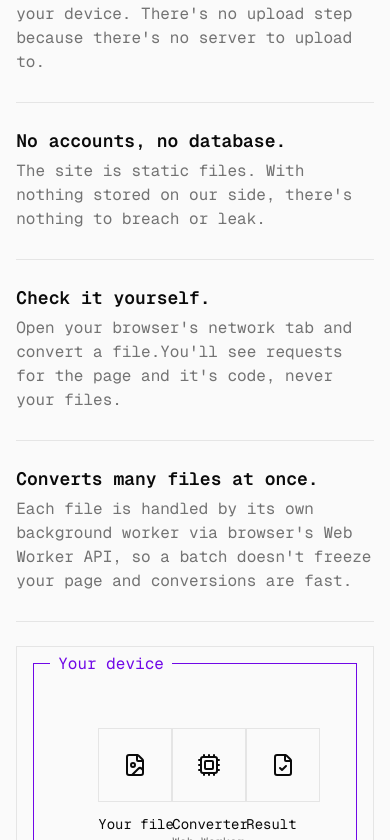
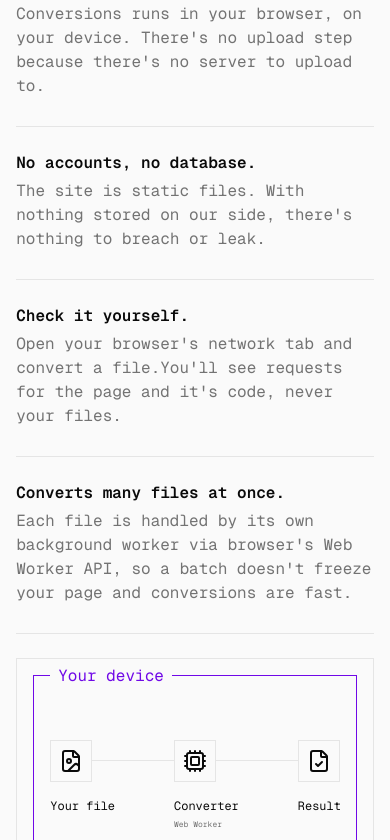
Before and after one commit to salman9802/image2image, a Next.js app: page / in a window 390 px wide. Shown: the part 964-1804 px from the top of the page. Built offline with nearby package versions, Linux system fonts and the light colour scheme.

Commit message:
feat: make `FeatureSection` mobile responsive

```diff
--- a/app/_components/FeatureSection.tsx
+++ b/app/_components/FeatureSection.tsx
@@ -35,7 +35,7 @@ const FeatureSection = () => {
       {/* Left/Top section */}
       <div className="flex-1 flex flex-col gap-6">
         <div className="flex flex-col gap-2">
-          <h1 className="font-semibold text-lg md:text-xl lg:text-2xl">There's no server to send it to.</h1>
+          <h1 className="font-semibold text-xl md:text-2xl lg:text-3xl">There's no server to send it to.</h1>
           <p className="text-muted-foreground">This tool is a static site. Privacy isn't a policy you have to trust, it's how the thing is built.</p>
         </div>
 
@@ -43,7 +43,7 @@ const FeatureSection = () => {
         {FEATURES.map((feature, i) => (
           <React.Fragment key={i}>
             <div className="flex flex-col gap-1 mb-1">
-              <h2 className="font-semibold text-lg lg:text-xl">{feature.title}</h2>
+              <h2 className="font-semibold lg:text-xl">{feature.title}</h2>
               <p className="text-muted-foreground">{feature.content}</p>
             </div>
 
@@ -59,33 +59,33 @@ const FeatureSection = () => {
         {/* Top */}
         <div className="flex flex-col">
           {/* Your device section */}
-          <div className="border border-primary relative flex items-center p-16">
+          <div className="border border-primary relative flex items-center py-16 px-4 md:px-12 lg:px-16">
             <span className="absolute -top-3 left-4 text-primary px-2 bg-neutral-50 dark:bg-black">Your device</span>
 
             <div className="relative flex flex-col gap-2">
-              <div className="border border-border p-6">
+              <div className="border border-border p-2 md:p-6">
                 <FileImage className="size-6" />
               </div>
-              <span className="absolute -bottom-8 text-nowrap text-sm">Your file</span>
+              <span className="absolute -bottom-8 text-nowrap text-xs md:text-sm">Your file</span>
             </div>
 
             <DiagramHorizontalLine />
 
             <div className="relative flex flex-col gap-2">
-              <div className="border border-border p-6">
+              <div className="border border-border p-2 md:p-6">
                 <Cpu className="size-6" />
               </div>
-              <span className="absolute -bottom-8 text-nowrap text-sm">Converter</span>
-              <span className="absolute -bottom-12 text-muted-foreground text-nowrap text-xs">Web Worker</span>
+              <span className="absolute -bottom-8 text-nowrap text-xs md:text-sm">Converter</span>
+              <span className="absolute -bottom-12 text-muted-foreground text-nowrap text-[8px] md:text-xs">Web Worker</span>
             </div>
 
             <DiagramHorizontalLine />
 
             <div className="relative flex flex-col gap-2">
-              <div className="border border-border p-6">
+              <div className="border border-border p-2 md:p-6">
                 <FileCheck className="size-6" />
               </div>
-              <span className="absolute -bottom-8 text-nowrap text-sm">Result</span>
+              <span className="absolute -bottom-8 text-nowrap text-xs md:text-sm">Result</span>
             </div>
 
 
```
